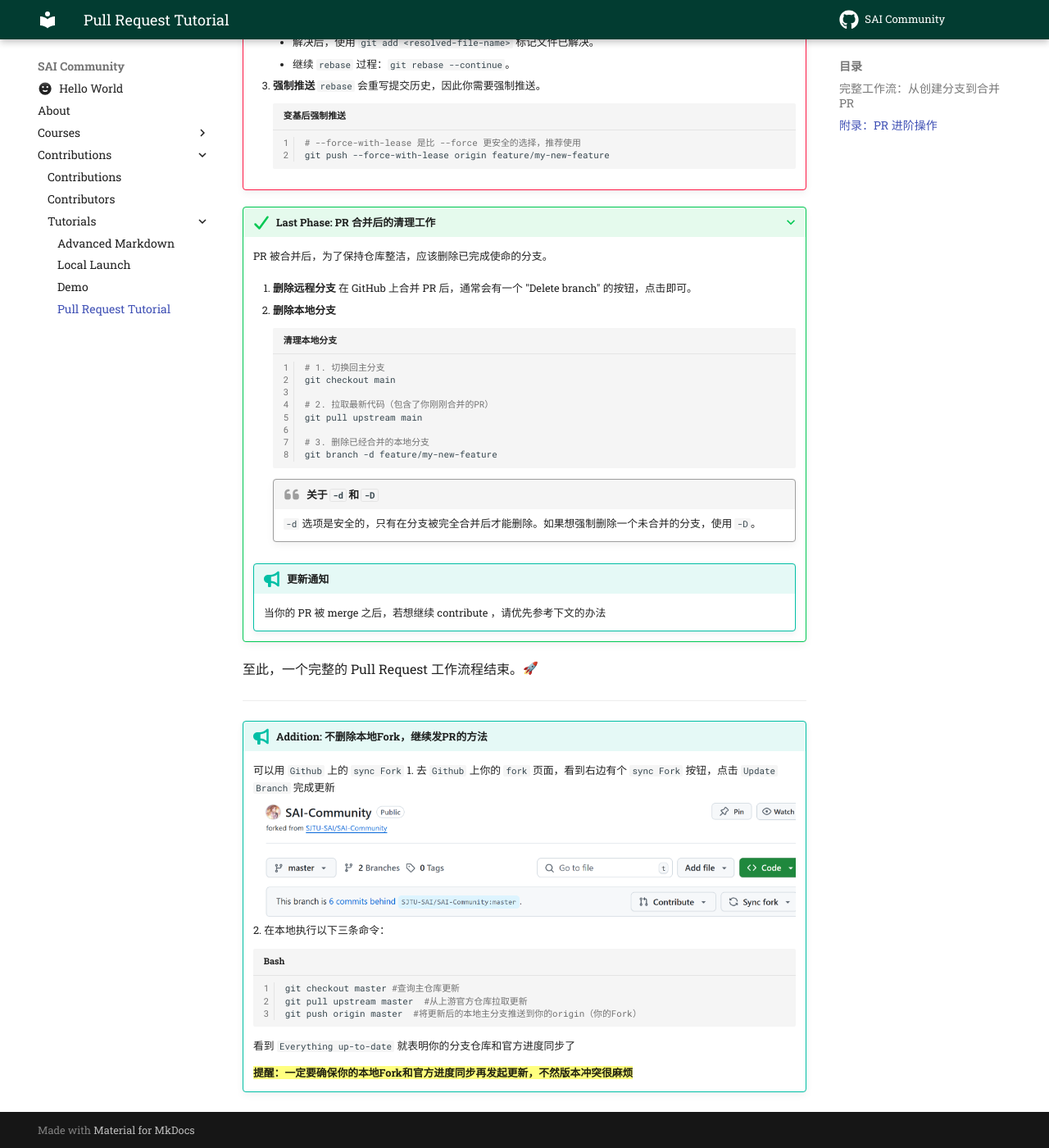
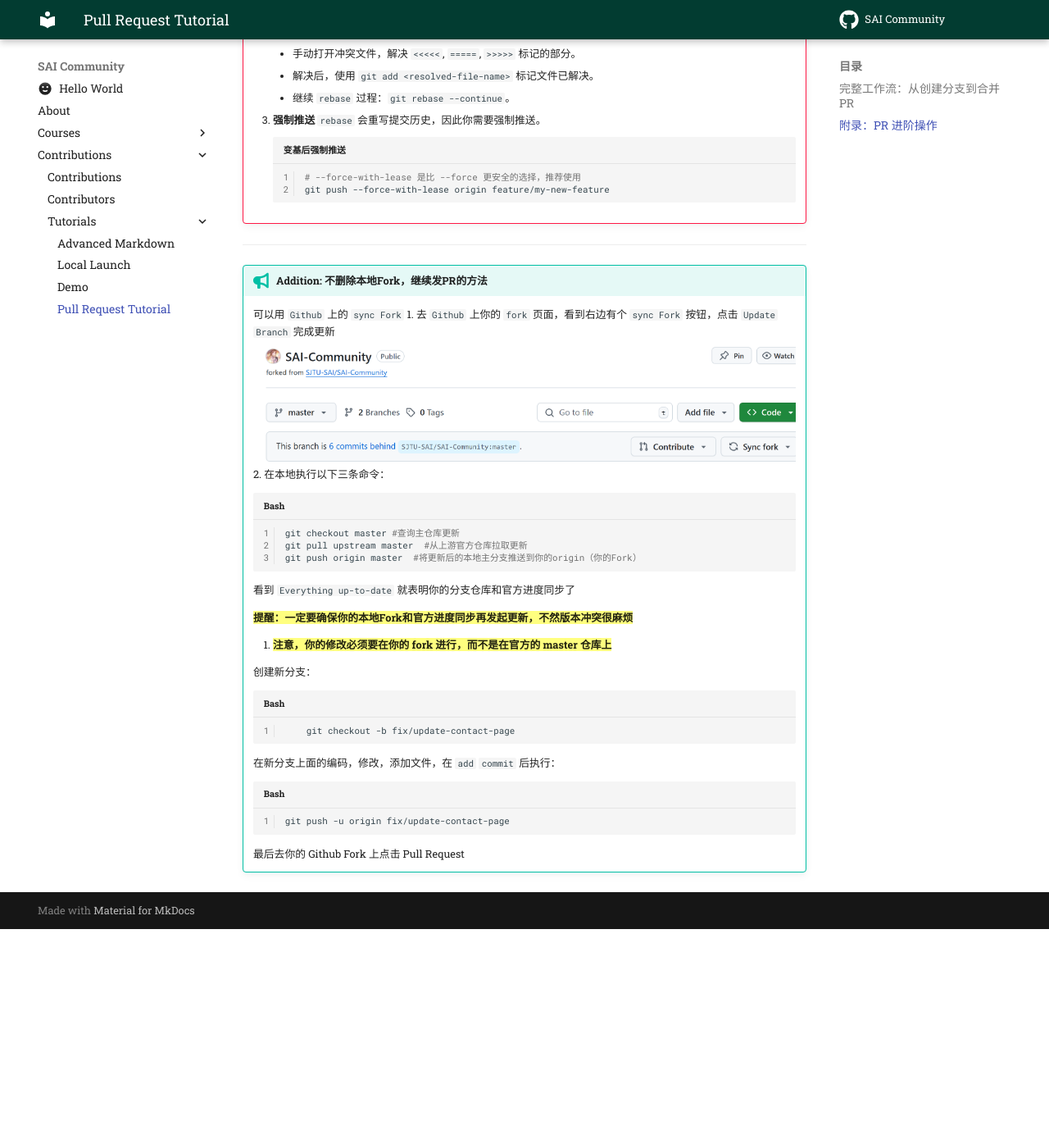
Before and after one commit to SJTU-SAI/SAI-Community, an MkDocs documentation site: the page built from docs/contributions/Pull_Request_Tutorial.md, in a window 1280 px wide and 1400 px high, scrolled down 2379 px. Shown: the whole window at 82% size. Built offline with MkDocs 1.6.1 and Material for MkDocs 9.7.7, drawn with Linux system fonts in a browser that asks for light colours; emoji names are drawn with the system emoji font; comment, search, counter and statistics services are not loaded; after the commit the page ends 3512 px from its top, so only the background shows below that; some of the changed text lies outside the part shown.

Commit message:
docs: update the PR tutorial. Add a description about fork sync

````diff
--- a/docs/contributions/Pull_Request_Tutorial.md
+++ b/docs/contributions/Pull_Request_Tutorial.md
@@ -109,6 +109,10 @@ title: Pull Request Tutorial
         !!! example "成功提交PR后的页面示例"
             ![PR 成功页面](../assets/images/PR-Success.png)
 
+        这时候只要等待主管 merge 你的 PR 即可
+
+
+至此，一个完整的 Pull Request 工作流程结束。:rocket:
 
 ---
 
@@ -159,31 +163,9 @@ title: Pull Request Tutorial
         git push --force-with-lease origin feature/my-new-feature
         ```
 
-???+ success "Last Phase: PR 合并后的清理工作"
-    PR 被合并后，为了保持仓库整洁，应该删除已完成使命的分支。
 
-    1.  **删除远程分支**
-        在 GitHub 上合并 PR 后，通常会有一个 "Delete branch" 的按钮，点击即可。
 
-    2.  **删除本地分支**
-        ```bash title="清理本地分支"
-        # 1. 切换回主分支
-        git checkout main
 
-        # 2. 拉取最新代码（包含了你刚刚合并的PR）
-        git pull upstream main
-
-        # 3. 删除已经合并的本地分支
-        git branch -d feature/my-new-feature
-        ```
-
-        !!! quote "关于 `-d` 和 `-D`"
-            `-d` 选项是安全的，只有在分支被完全合并后才能删除。如果想强制删除一个未合并的分支，使用 `-D`。
-
-    !!! tip "更新通知"
-        当你的 PR 被 merge 之后，若想继续 contribute ，请优先参考下文的办法
-
-至此，一个完整的 Pull Request 工作流程结束。:rocket:
 
 ---
 
@@ -200,3 +182,19 @@ title: Pull Request Tutorial
     看到 `Everything up-to-date` 就表明你的分支仓库和官方进度同步了
 
     **==提醒：一定要确保你的本地Fork和官方进度同步再发起更新，不然版本冲突很麻烦==**
+
+    3. **==注意，你的修改必须要在你的 fork 进行，而不是在官方的 master 仓库上==**
+
+    创建新分支：
+
+    ```Bash
+        git checkout -b fix/update-contact-page
+    ```
+
+    在新分支上面的编码，修改，添加文件，在 `add` `commit` 后执行：
+
+    ```Bash
+    git push -u origin fix/update-contact-page
+    ```
+
+    最后去你的 Github Fork 上点击 Pull Request
````
